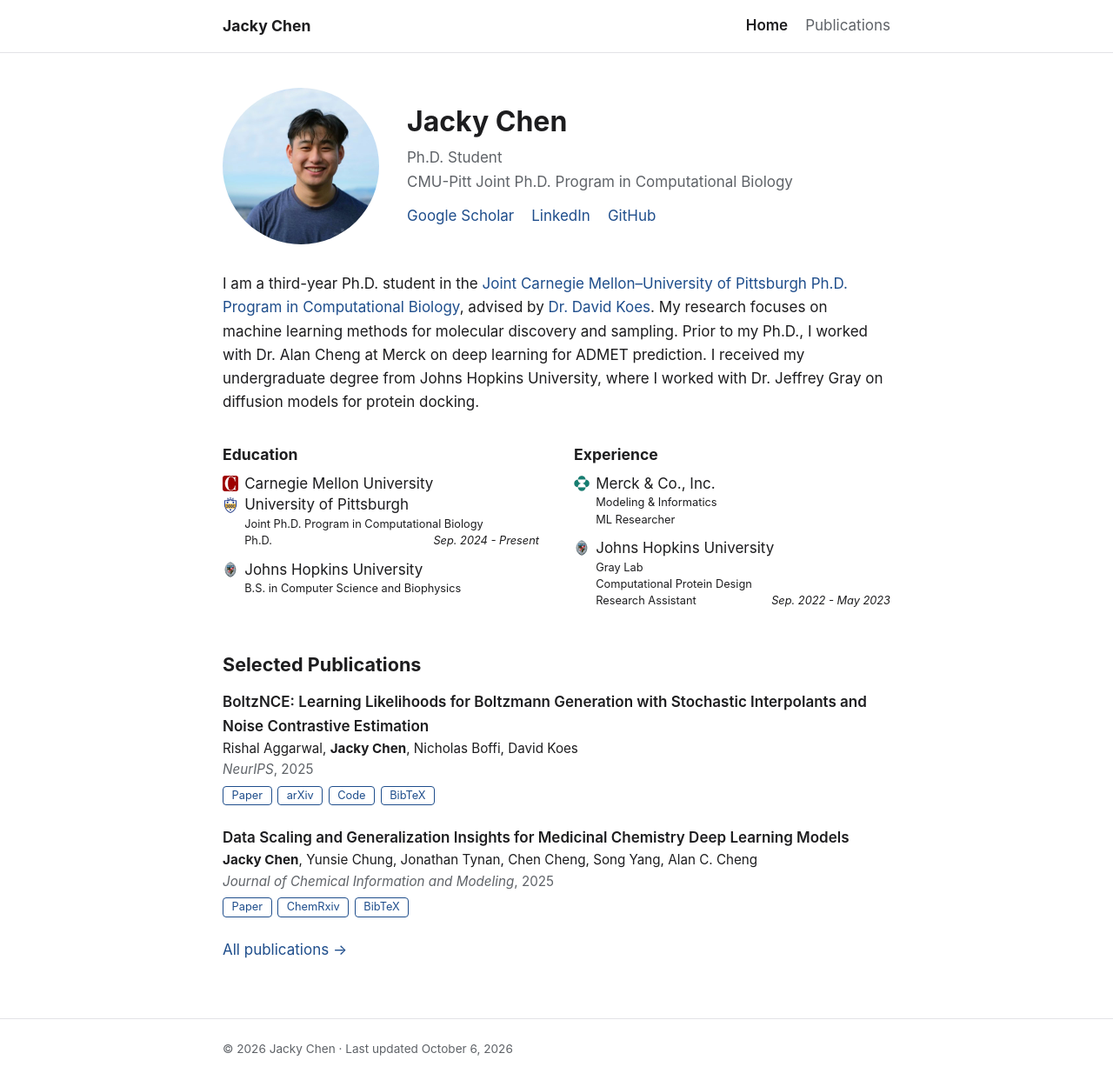
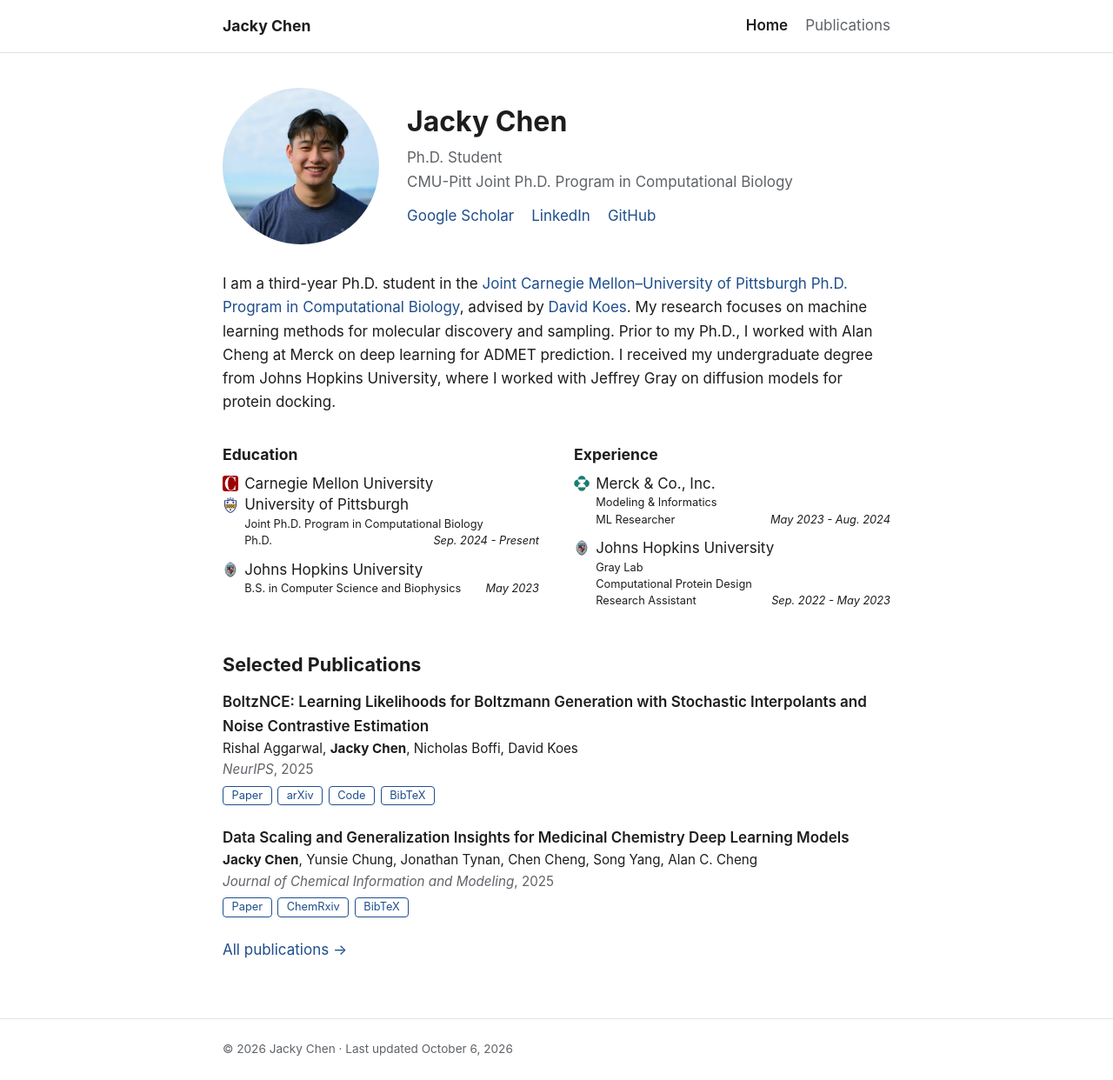
Before and after one commit to jackychen08/jackychen08.github.io, a Jekyll site: the page built from index.md, in a window 1280 px wide. Shown: the whole page at 87% size. Built offline with Jekyll 4.4.1, drawn with Linux system fonts in a browser that asks for light colours.

Commit message:
Drop Dr. titles from bio and add Merck and graduation dates
Co-Authored-By: Claude Opus 5.5 <noreply@anthropic.com>
Claude-Session: https://claude.ai/code/session_01SFKn8DoVL7ZXZfSh8DeZDn

```diff
--- a/_data/education.yml
+++ b/_data/education.yml
@@ -15,4 +15,4 @@
 - org: Johns Hopkins University
   logo: /assets/img/logos/jhu.png
   role: B.S. in Computer Science and Biophysics
-  # dates: add start - end, e.g. "Sep. 2019 - May 2023"
+  dates: May 2023
--- a/_data/experience.yml
+++ b/_data/experience.yml
@@ -4,7 +4,7 @@
   logo: /assets/img/logos/merck.png
   detail: Modeling & Informatics
   role: ML Researcher
-  # dates: add start - end, e.g. "June 2023 - Aug. 2024"
+  dates: May 2023 - Aug. 2024
 - org: Johns Hopkins University
   logo: /assets/img/logos/jhu.png
   detail: Gray Lab
--- a/index.md
+++ b/index.md
@@ -15,7 +15,7 @@ title: Homepage
   </div>
 </section>
 
-I am a third-year Ph.D. student in the [Joint Carnegie Mellon–University of Pittsburgh Ph.D. Program in Computational Biology](https://www.cmu.edu/compbio/), advised by [Dr. David Koes](https://bits.csb.pitt.edu/). My research focuses on machine learning methods for molecular discovery and sampling. Prior to my Ph.D., I worked with Dr. Alan Cheng at Merck on deep learning for ADMET prediction. I received my undergraduate degree from Johns Hopkins University, where I worked with Dr. Jeffrey Gray on diffusion models for protein docking.
+I am a third-year Ph.D. student in the [Joint Carnegie Mellon–University of Pittsburgh Ph.D. Program in Computational Biology](https://www.cmu.edu/compbio/), advised by [David Koes](https://bits.csb.pitt.edu/). My research focuses on machine learning methods for molecular discovery and sampling. Prior to my Ph.D., I worked with Alan Cheng at Merck on deep learning for ADMET prediction. I received my undergraduate degree from Johns Hopkins University, where I worked with Jeffrey Gray on diffusion models for protein docking.
 
 {% if site.data.education.size > 0 or site.data.experience.size > 0 -%}
 <section class="cv-grid">
```
